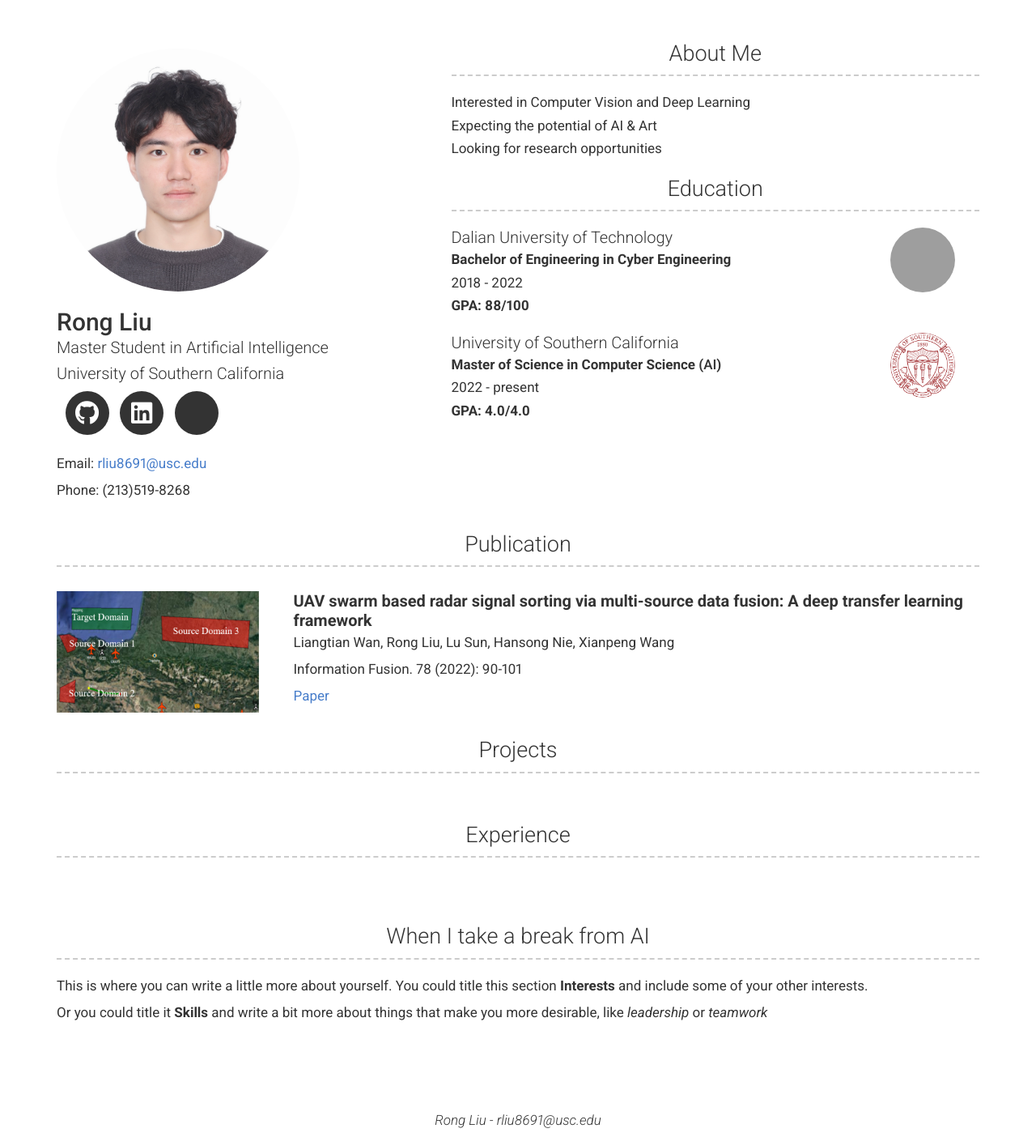
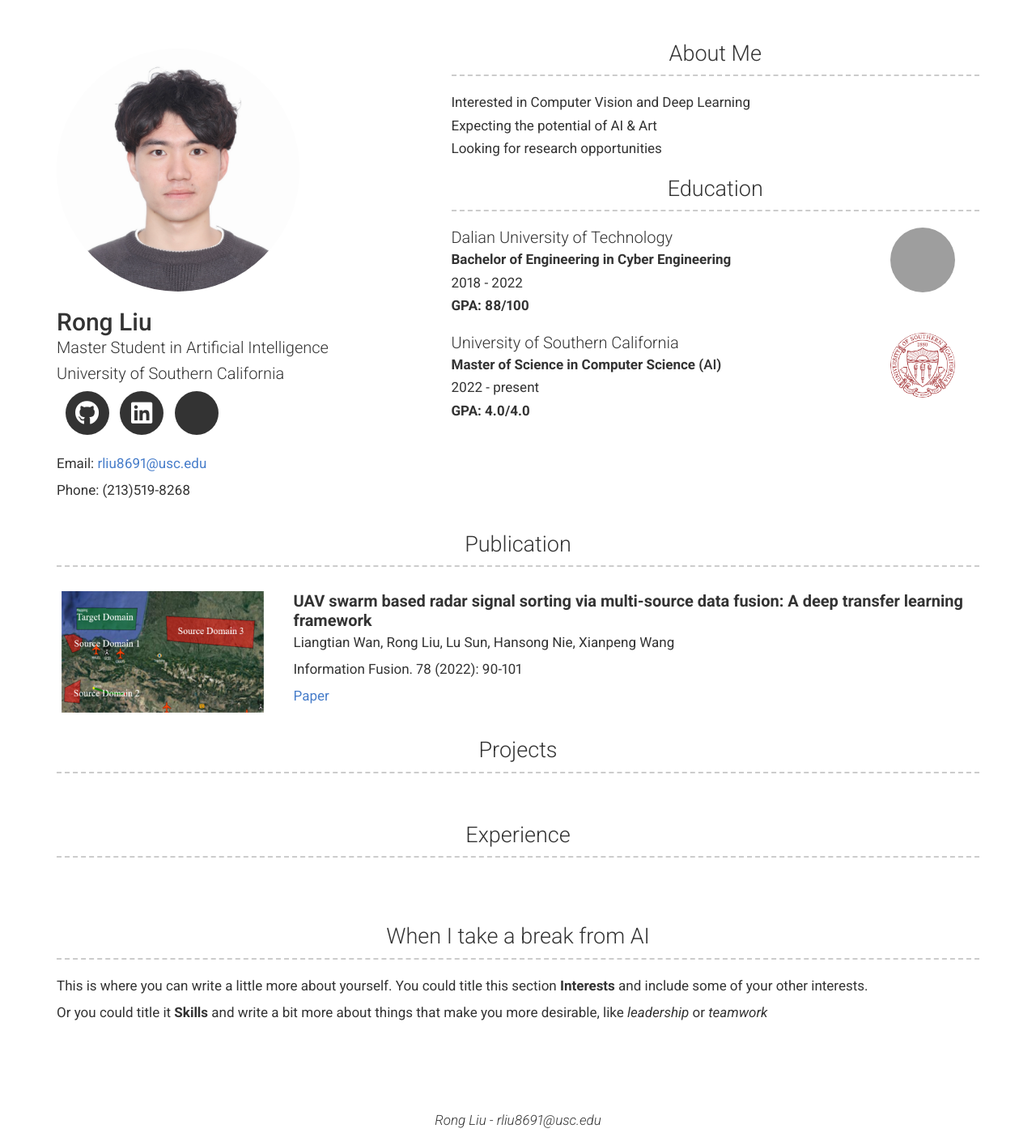
Before and after one commit to RongLiu-Leo/rongliu-leo.github.io, a Jekyll site: the page built from index.md, in a window 1280 px wide. Shown: the whole page at 81% size. Built offline with Jekyll 4.4.1, drawn with Linux system fonts in a browser that asks for light colours; nearby versions of some CDN libraries; a style sheet for code colours, icons or effects is not loaded; grey boxes are pictures that could not be loaded.

Commit message:
Update section-image.html

```diff
--- a/_includes/section-image.html
+++ b/_includes/section-image.html
@@ -2,8 +2,8 @@
   <div class="row clearfix layout layout-{{item.layout | default: 'left'}} border-{{item.border | default: 'no'}}">
 
       {%- if item.image -%}
-      <div class="col-xs-12 col-sm-12 col-md-3 no-print">
-        <img src="{{item.image}}" style="width: 250px; margin: 0 auto;"/>
+      <div class="col-xs-12 col-sm-12 col-md-3 no-print" style="text-align: center;">
+        <img src="{{item.image}}" style="width: 250px;"/>
       </div>
 
       <div class="col-xs-12 col-sm-12 col-md-9 col-print-12 content">
```
